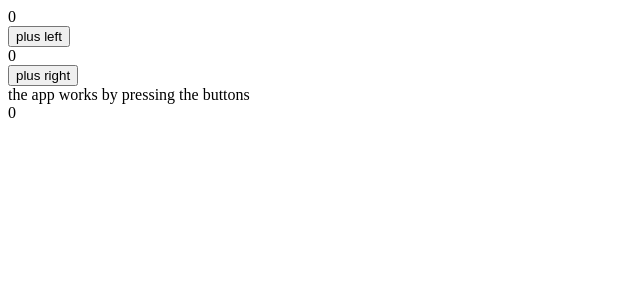
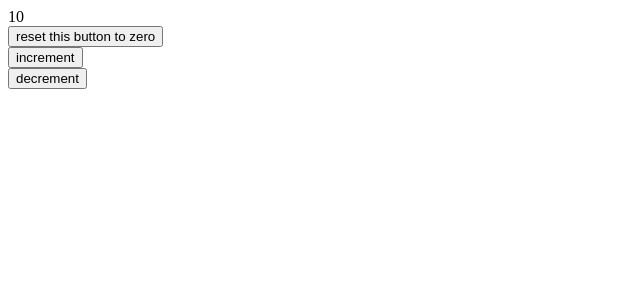
Before and after one commit to kat-kime/full-stack-open, a React (Vite) app in the folder introdemo/: page / in a window 1280 px wide. Shown: the top 300 px of the page, without its empty margins (0-640 px from the left). Built offline with nearby package versions, Linux system fonts and the light colour scheme.

Commit message:
end of reading

```diff
--- a/introdemo/src/App.jsx
+++ b/introdemo/src/App.jsx
@@ -1,62 +1,37 @@
 import { useState } from "react"
 
-const Display = ({ counter }) => <div>{counter}</div>
-const Button = ({ onClick, text }) => <button onClick={onClick}>{text}</button>
-const History = (props) => {
-  console.log('props.allClicks.length', props.allClicks.length)
-
-  if (props.allClicks.length === 0) {
-    return (
-      <div>the app works by pressing the buttons</div>
-    )
-  }
-
+const Button = (props) => {
   return (
-      <div>{props.allClicks.join('')}</div>
+    <div>
+      <button onClick={props.onClick}>
+       {props.text}
+      </button>
+    </div>
   )
 }
 
 const App = (props) => {
-  const [left, setLeft] = useState(0)
-  const [right, setRight] = useState(0)
+  const [value, setValue] = useState(10)
 
-  const [allClicks, setAllClicks] = useState([])
-  const [total, setTotal] = useState(0)
-
-  const incLeft = () => {
-    const updatedLeft = left + 1
-    setLeft(updatedLeft)
-    setAllClicks(allClicks.concat('L'))
-    console.log('left before:', left)
-    console.log('right before:', right)
-    setTotal(updatedLeft + right)
+  const handleOnClick = () => {
+    setValue(0)
   }
-
-  const incRight = () => {
-    const updatedRight = right + 1
-    setRight(updatedRight)
-    setAllClicks(allClicks.concat('R'))
-    console.log('left before:', left)
-    console.log('right before:', right)
-    setTotal(updatedRight + left)
-  }
-
-  console.log("all clicks:", allClicks)
 
   return (
     <div>
-      <Display counter={left} />
-      <Button
-        onClick={incLeft}
-        text='plus left'
-      />
-      <Display counter={right} />
-      <Button
-        onClick={incRight}
-        text='plus right'
-      />
-      <History allClicks={allClicks} />
-      <Display counter={total} />
+      {value}
+    <Button
+      onClick={handleOnClick}
+      text={"reset this button to zero"}
+    />
+    <Button
+      onClick={() => setValue(value + 1)}
+      text={"increment"}
+    />
+    <Button
+      onClick={() => setValue(value - 1)}
+      text={"decrement"}
+    />
     </div>
   )
 }
```
